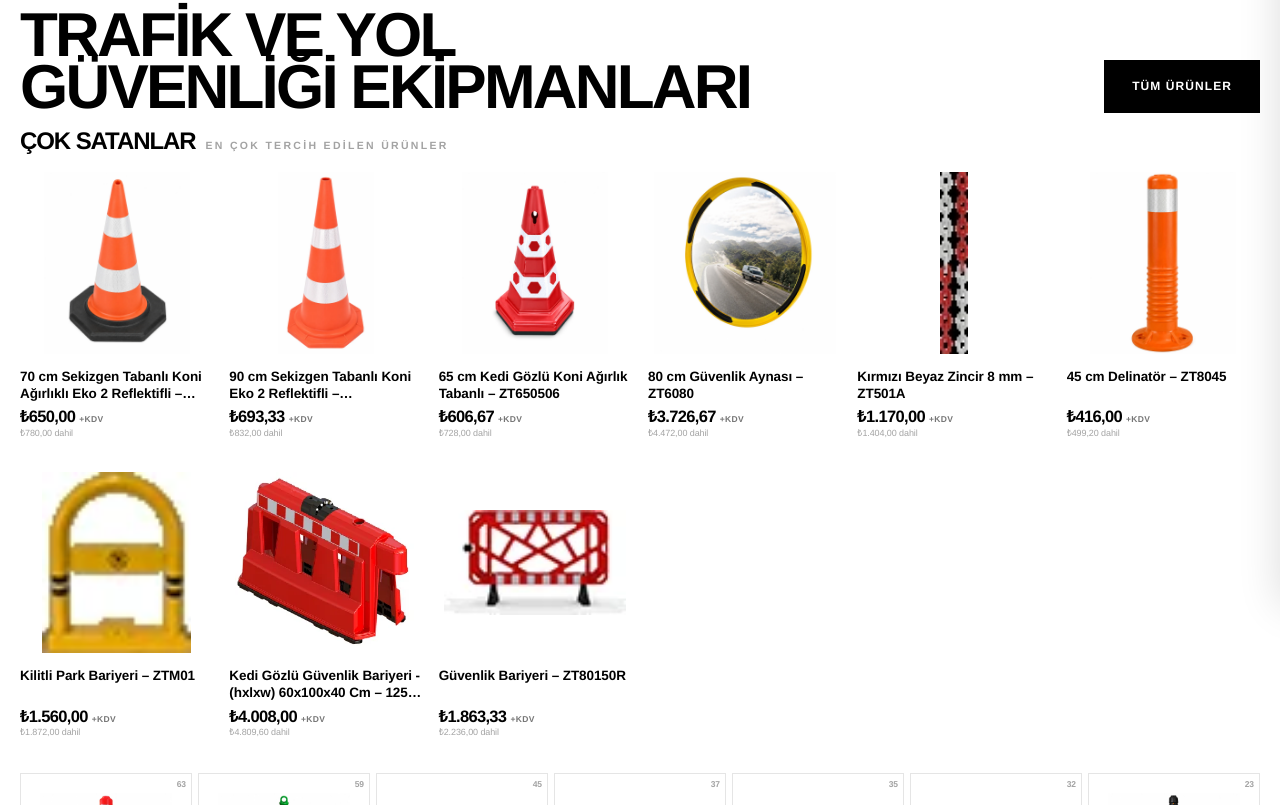
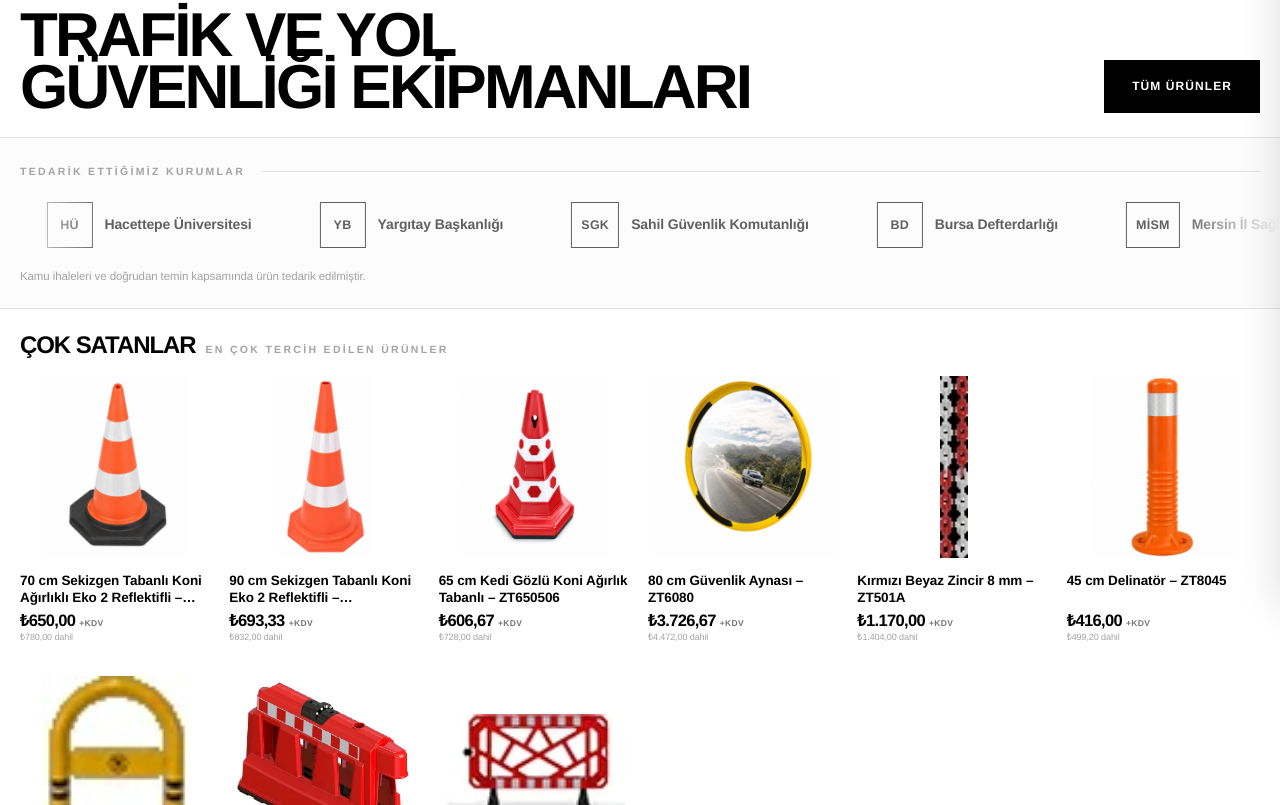
Before and after one commit to pekcandanoglumustafa/cvsepeti-shop, a Next.js app: page / in a window 1280 px wide. Shown: the part 195-1000 px from the top of the page. Built offline with nearby package versions, Linux system fonts and the light colour scheme.

Commit message:
fix: referans bandi ana baslik altina alindi

```diff
--- a/app/page.tsx
+++ b/app/page.tsx
@@ -54,7 +54,11 @@ export default function Home() {
             </Link>
           </div>
         </div>
+      </section>
 
+      <Referanslar />
+
+      <section style={{ maxWidth: 1520, margin: "0 auto", padding: "26px 20px 0" }}>
         {/* ÇOK SATANLAR */}
         {cokSatanlar.length > 0 && (
           <>
@@ -98,8 +102,6 @@ export default function Home() {
           {vitrin.map((p) => <ProductCard key={p.id} product={p} />)}
         </div>
       </section>
-
-      <Referanslar />
 
       <Bolum baslik="Trafik konileri" href={`/kategori/${categorySlug("Trafik Konisi")}`} urunler={koni} />
       <Bolum baslik="Delinatörler" href={`/kategori/${categorySlug("Delinatör")}`} urunler={delinator} />
--- a/components/Referanslar.tsx
+++ b/components/Referanslar.tsx
@@ -44,7 +44,7 @@ export default function Referanslar() {
 
       <style>{`
         .rf{border-top:1px solid var(--hair);border-bottom:1px solid var(--hair);
-            padding:34px 0 30px;margin-top:56px;background:#FCFCFC}
+            padding:26px 0 24px;margin-top:24px;background:#FCFCFC}
         .rf-baslik{max-width:1520px;margin:0 auto 22px;padding:0 20px;
                    display:flex;align-items:center;gap:16px}
         .rf-cizgi{flex:1;height:1px;background:var(--hair)}
```
